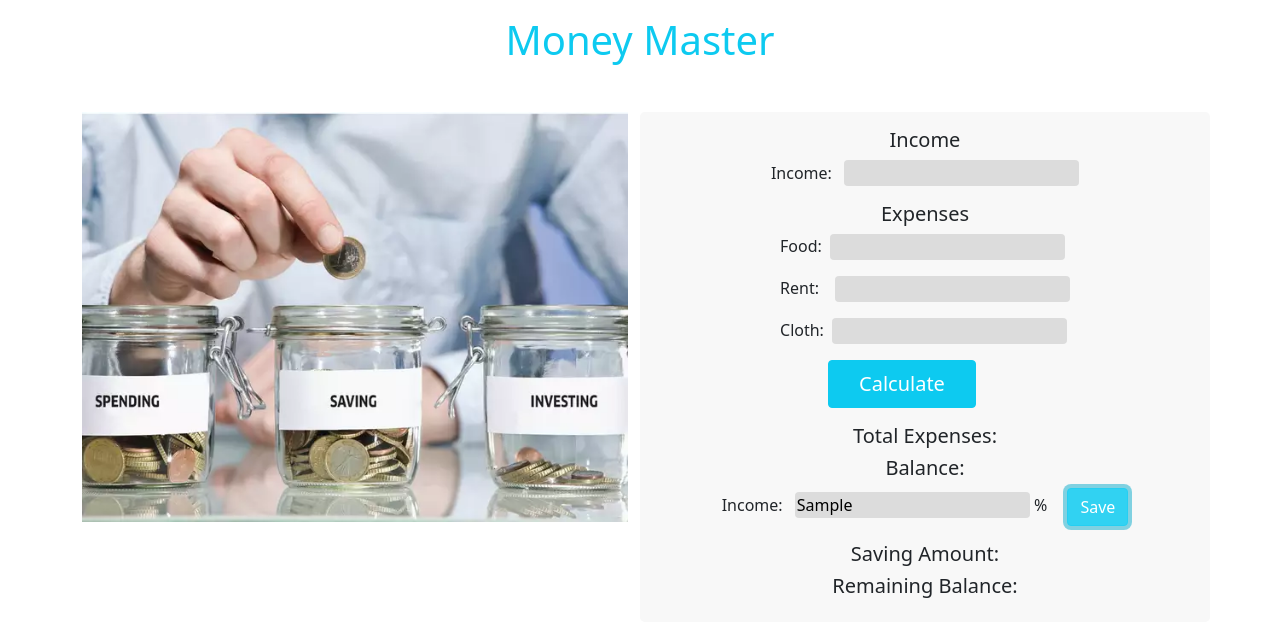
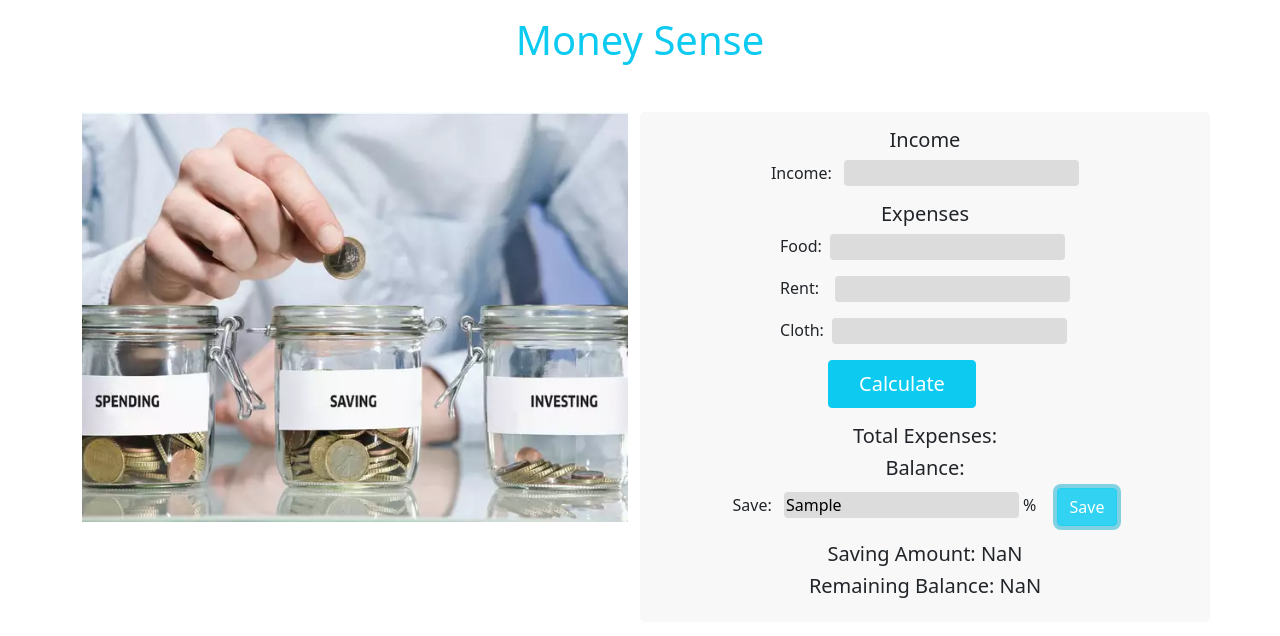
Before and after one commit to noman081/mobile-world, a plain HTML site: page index.html in a window 1280 px wide. Both pictures are taken after typing "Sample" into the empty fields and a click on the button "Save". Drawn offline with Linux system fonts and the light colour scheme.

Commit message:
After completing Savings part

```diff
--- a/index.html
+++ b/index.html
@@ -14,7 +14,7 @@
 
 <body class="container">
     <header class="my-3 text-info">
-        <h1 class="text-center">Money Master</h1>
+        <h1 class="text-center">Money Sense</h1>
     </header>
 
     <main class="my-5">
@@ -68,14 +68,14 @@
                  --------------------------------->
                 <section class="d-flex justify-content-center mb-3">
                     <div>
-                        <label for="">Income: </label>
-                        <input type="text" class="border-0 rounded-2 ms-2" name="" id="">
-                        <span>%</span>
-                        <button type="button" class="btn btn-info text-white ms-3">Save</button>
+                        <label for="">Save: </label>
+                        <input type="text" class="border-0 rounded-2 ms-2" name="" id="savings-field">
+                        <span> % </span>
+                        <button type="button" class="btn btn-info text-white ms-3 " id="savings-button">Save</button>
 
                         <!-- Total expenses and balance -->
-                        <h5 class="text-center mt-3">Saving Amount: <span id=""></span></h5>
-                        <h5 class="text-center">Remaining Balance: <span id=""></span></h5>
+                        <h5 class="text-center mt-3">Saving Amount: <span id="show-savings"></span></h5>
+                        <h5 class="text-center">Remaining Balance: <span id="show-remaining"></span></h5>
                     </div>
                 </section>
                 <!-- saving section ends here  -->
--- a/js/app.js
+++ b/js/app.js
@@ -17,3 +17,15 @@ document.getElementById('calculate-button').addEventListener('click', function (
     document.getElementById('show-expenses').innerText = totalExpenses;
     document.getElementById('show-balance').innerText = newBalance;
 })
+
+document.getElementById('savings-button').addEventListener('click', function () {
+    const savingsPercentage = getInputField('savings');
+    const incomeAmount = getInputField('income');
+    const currentBalanceText = document.getElementById('show-balance').innerText;
+    const currentBalance = parseFloat(currentBalanceText);
+    const savingsAmount = incomeAmount * (savingsPercentage / 100);
+    const remainingBalance = currentBalance - savingsAmount;
+
+    document.getElementById('show-savings').innerText = savingsAmount;
+    document.getElementById('show-remaining').innerText = remainingBalance;
+})
```
